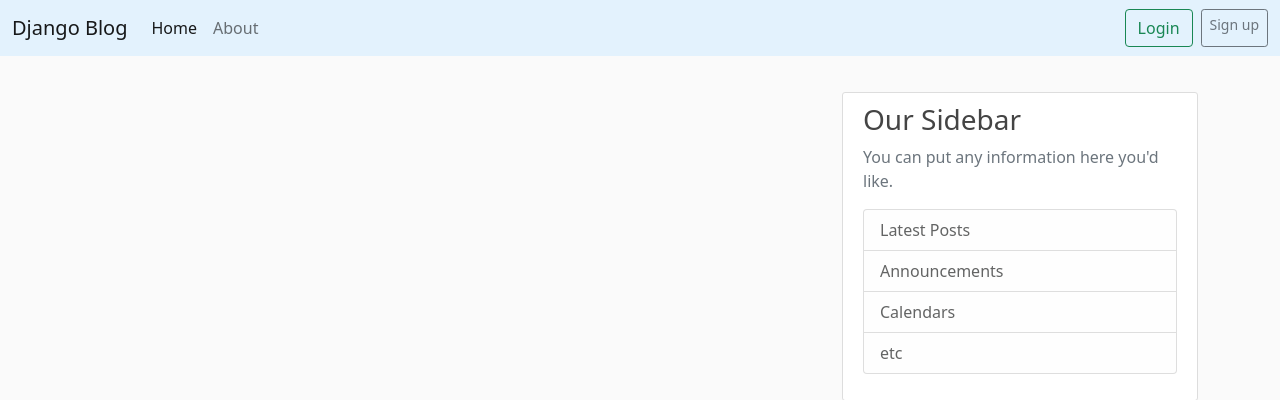
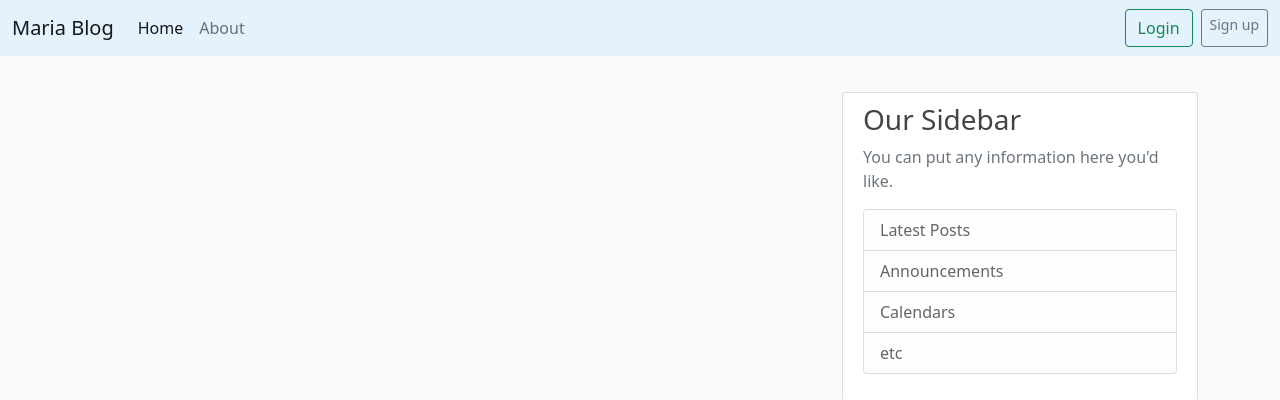
Before and after one commit to maria0911/django_blog, a Django app: page / in a window 1280 px wide. Shown: the top 400 px of the page. Run offline with Django 3.2, Linux system fonts and the light colour scheme; data that the repository does not hold is empty.

Commit message:
change nav bar

```diff
--- a/blog/templates/blog/base.html
+++ b/blog/templates/blog/base.html
@@ -23,7 +23,7 @@
     <button class="navbar-toggler" type="button" data-bs-toggle="collapse" data-bs-target="#navbarTogglerDemo03" aria-controls="navbarTogglerDemo03" aria-expanded="false" aria-label="Toggle navigation">
       <span class="navbar-toggler-icon"></span>
     </button>
-    <a class="navbar-brand" href="#">Django Blog</a>
+    <a class="navbar-brand" href="#">Maria Blog</a>
     <div class="collapse navbar-collapse" id="navbarTogglerDemo03">
       <ul class="navbar-nav me-auto mb-2 mb-lg-0">
         <li class="nav-item">
```
